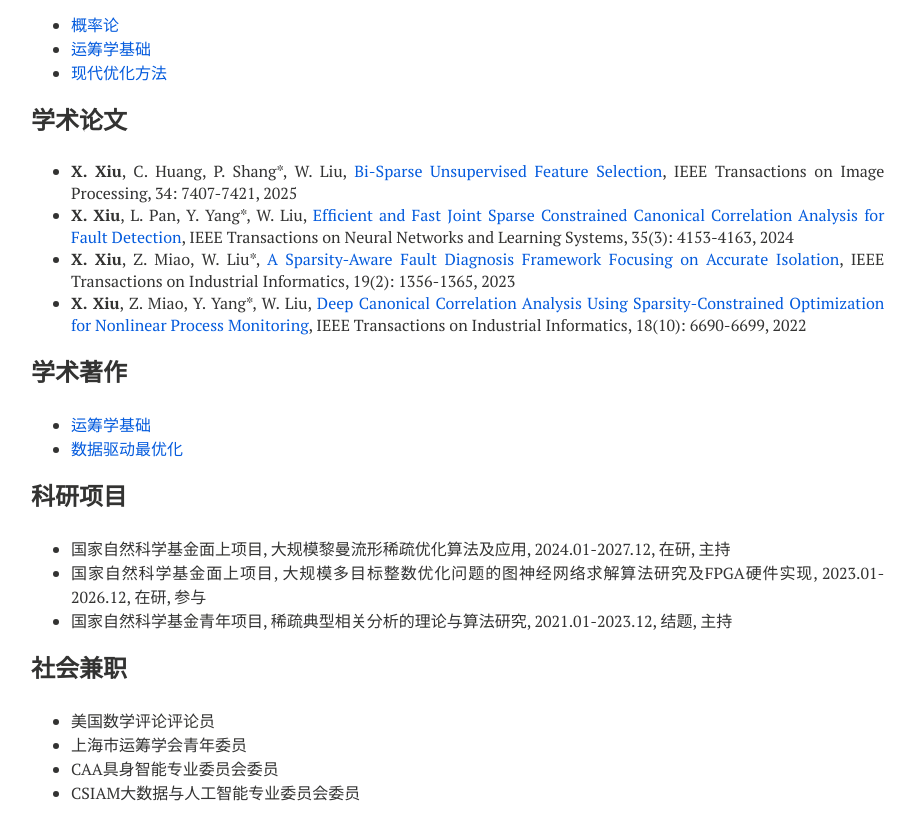
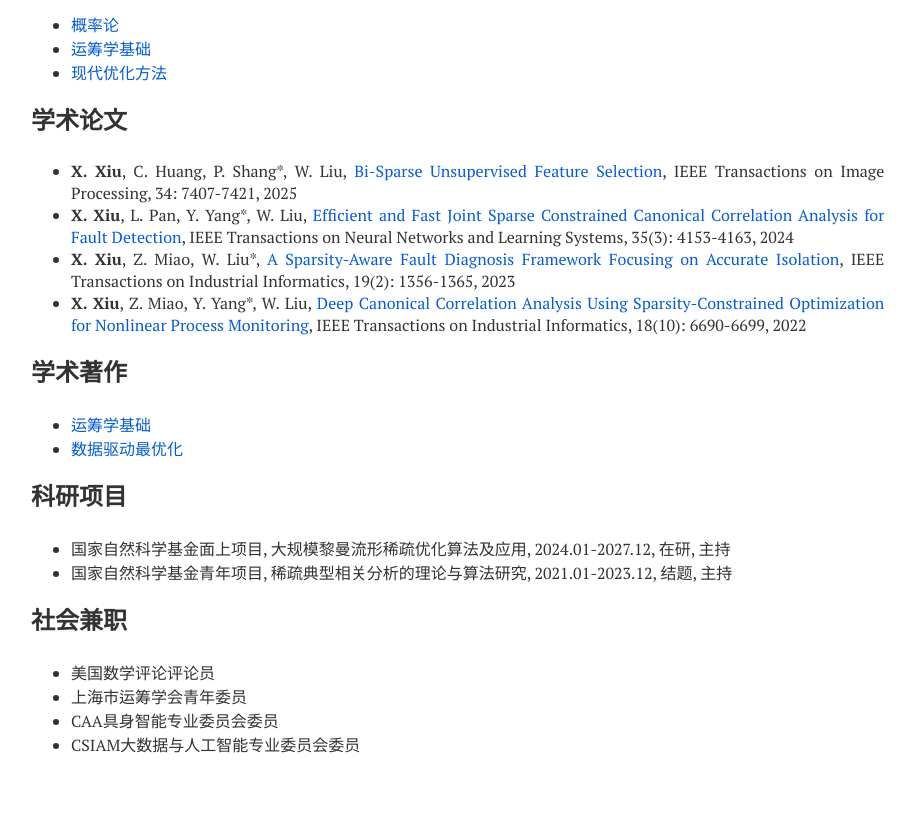
Before and after one commit to xianchaoxiu/xianchaoxiu.github.io, a Jekyll site: the page built from chinese/index.md, in a window 1280 px wide and 900 px high, scrolled down 608 px. Shown: the top 840 px of the window, without its empty margins (289-1205 px from the left). Built offline with Jekyll 4.4.1, drawn with Linux system fonts in a browser that asks for light colours; nearby versions of some CDN libraries.

Commit message:
Update index.md

```diff
--- a/chinese/index.md
+++ b/chinese/index.md
@@ -46,7 +46,6 @@ share: false
 
 ### 科研项目
 * 国家自然科学基金面上项目, 大规模黎曼流形稀疏优化算法及应用, 2024.01-2027.12, 在研, 主持 <br>
-* 国家自然科学基金面上项目, 大规模多目标整数优化问题的图神经网络求解算法研究及FPGA硬件实现, 2023.01-2026.12, 在研, 参与 <br>
 * 国家自然科学基金青年项目, 稀疏典型相关分析的理论与算法研究, 2021.01-2023.12, 结题, 主持 <br>
 
 
```
